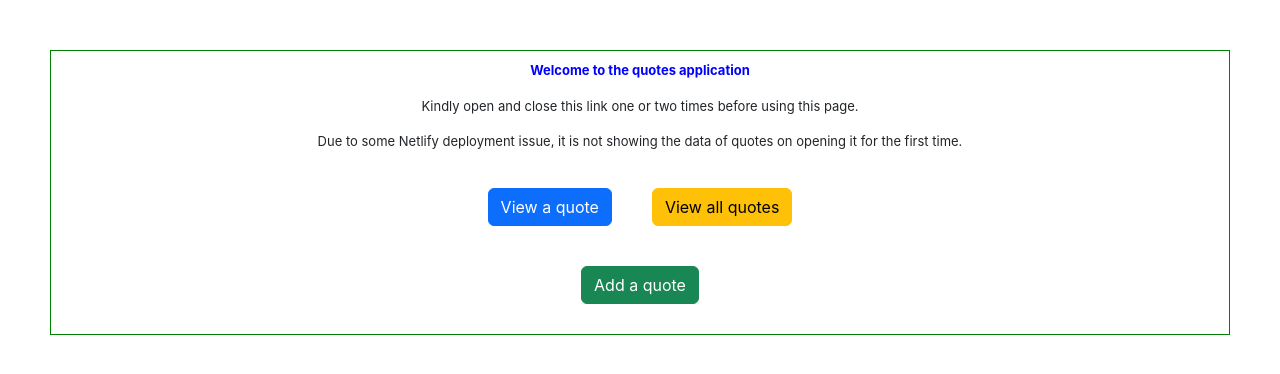
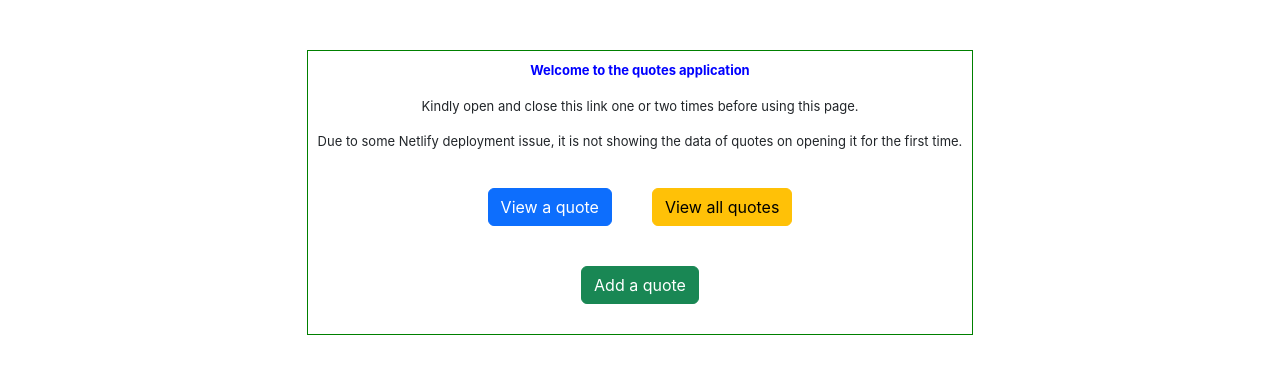
Before and after one commit to SkMdSufiyan/Day35DeployTaskFrontend, a React (Create React App) app: page / in a window 1280 px wide. Shown: the top 374 px of the page. Built offline with nearby package versions, Linux system fonts and the light colour scheme; the HTML template or start-up script is replaced by a standard one.

Commit message:
Update App.css

```diff
--- a/src/App.css
+++ b/src/App.css
@@ -22,7 +22,7 @@
 
 .quote-form-div{
   border: 1px solid green;
-
+  display: inline-block;
   padding: 10px;
   font-size: small;
   text-align: center;
```
